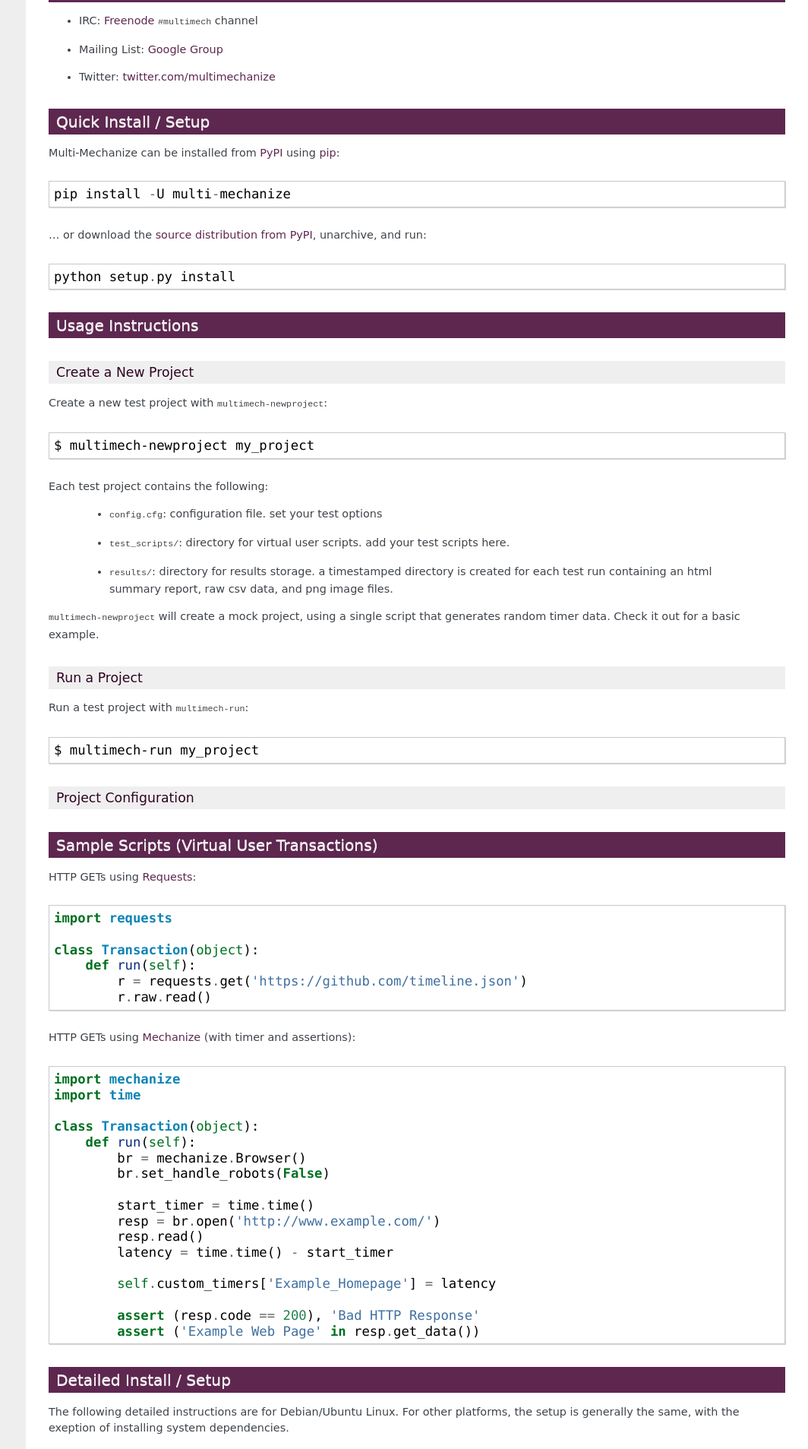
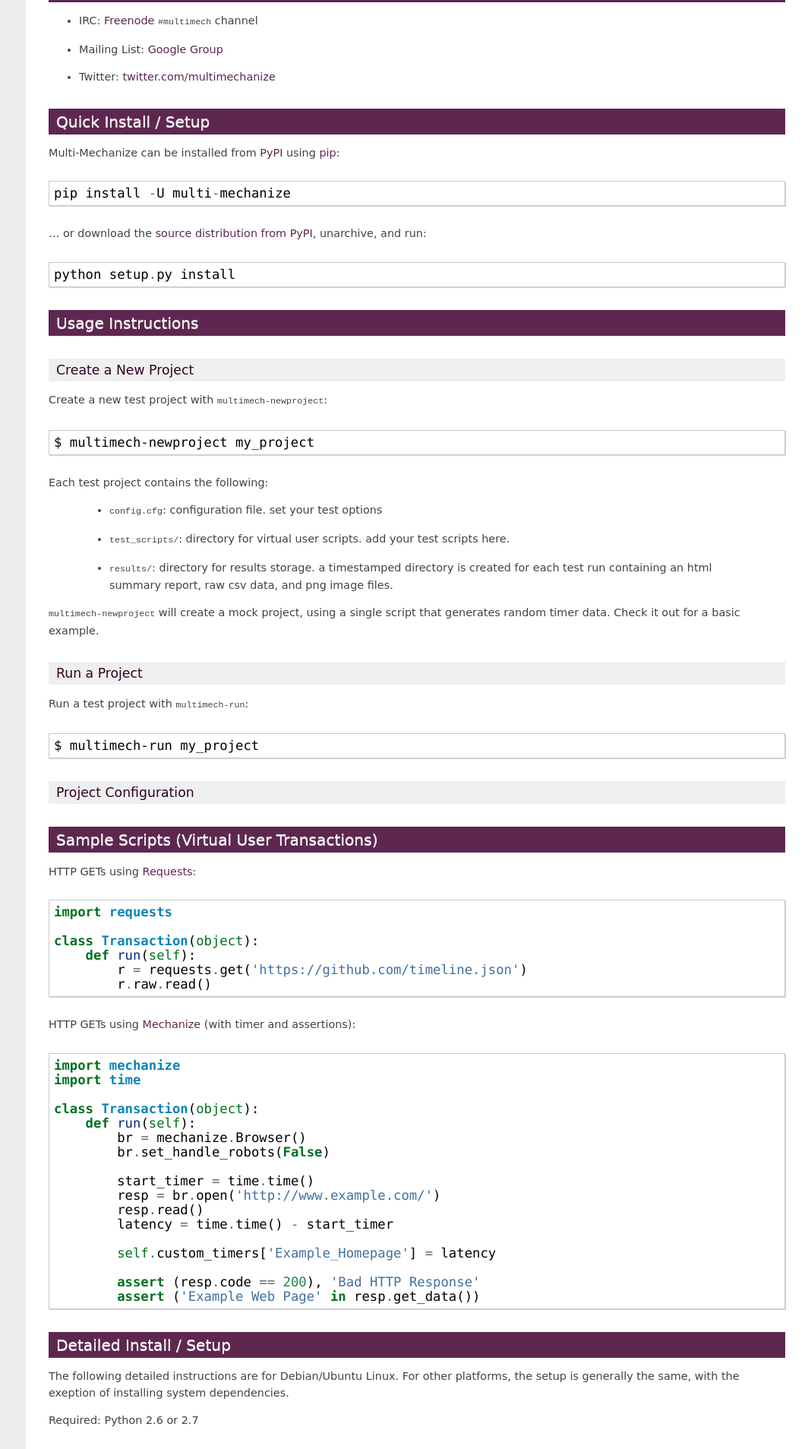
Before and after one commit to cgoldberg/multi-mechanize, a Sphinx documentation site: the page built from docs/index.rst, in a window 1280 px wide. Shown: the part 1114-3021 px from the top of the page at 76% size, without its empty margins (216-1280 px from the left). Built offline with Sphinx 7.4.7, drawn with Linux system fonts in a browser that asks for light colours.

Commit message:
doc update, mono font change

```diff
--- a/docs/assets/nature.css
+++ b/docs/assets/nature.css
@@ -218,7 +218,7 @@
     padding: 6px;
     background-color: White;
     color: #000000;
-    line-height: 1.2em;
+    line-height: 1.1em;
     border: 1px solid #C6C9CB;
     font-size: 1.2em;
 	font-family: "Ubuntu Mono", Monaco, Consolas, "DejaVu Sans Mono", "Lucida Console", monospace;
@@ -231,7 +231,7 @@
     background-color: #ecf0f3;
     color: #222;
     /* padding: 1px 2px; */
-    font-size: 1.2em;
+    font-size: 1.1em;
     font-family: "Ubuntu Mono", Monaco, Consolas, "DejaVu Sans Mono", "Lucida Console", monospace;
 }
 
```
